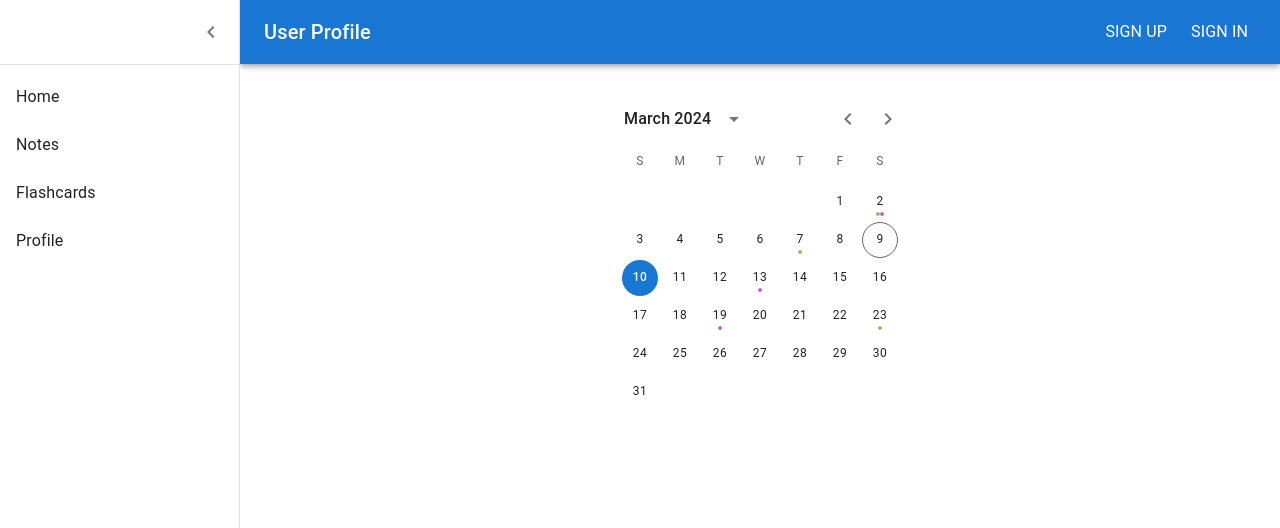
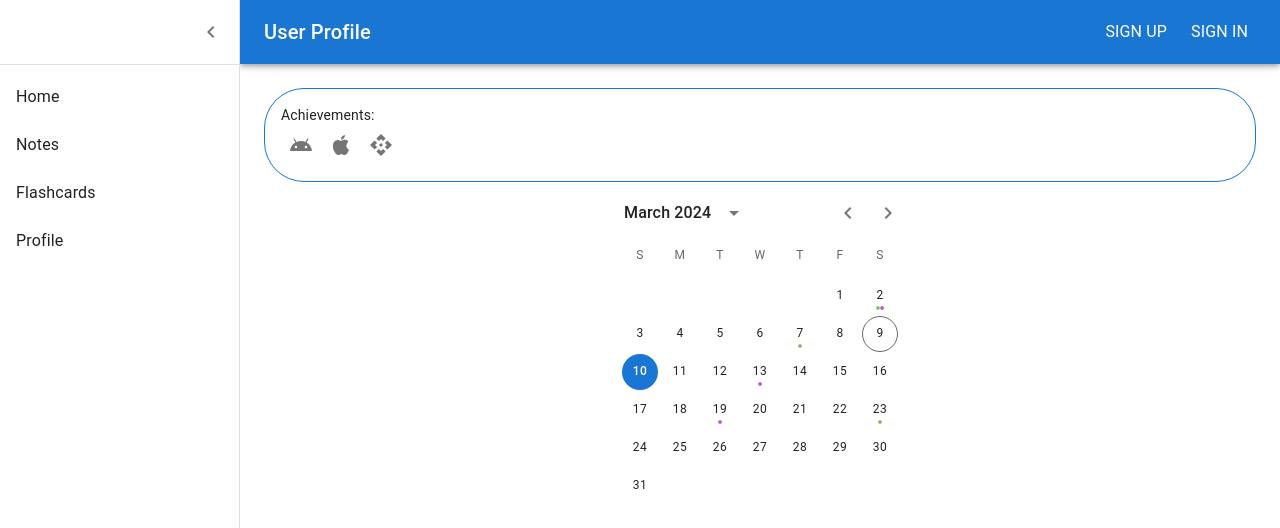
Before and after one commit to plzfday/oblivion, a Next.js app in the folder cortisol/: page /profile in a window 1280 px wide. Shown: the top 528 px of the page. Built offline with nearby package versions, Linux system fonts and the light colour scheme.

Commit message:
add achievement section

```diff
--- /dev/null
+++ b/cortisol/src/app/components/Achievement.tsx
@@ -0,0 +1,25 @@
+import {Box} from "@mui/material";
+import Typography from "@mui/material/Typography";
+import Badge from "@/app/components/Badge";
+import AndroidIcon from "@mui/icons-material/Android";
+import AppleIcon from '@mui/icons-material/Apple';
+import ApiIcon from '@mui/icons-material/Api';
+
+export default function Achievement() {
+    return (
+        <Box border={1} borderRadius={10} borderColor="primary.main" p={2}>
+            <Typography variant='body2'>
+                Achievements:
+            </Typography>
+            <Badge>
+                <AndroidIcon/>
+            </Badge>
+            <Badge>
+                <AppleIcon/>
+            </Badge>
+            <Badge>
+                <ApiIcon/>
+            </Badge>
+        </Box>
+    )
+}
--- /dev/null
+++ b/cortisol/src/app/components/Badge.tsx
@@ -0,0 +1,14 @@
+import IconButton from "@mui/material/IconButton";
+import AndroidIcon from '@mui/icons-material/Android';
+import * as React from 'react';
+
+interface BadgeProps {
+    children: React.ReactNode;
+}
+export default function Badge({children}: BadgeProps) {
+    return (
+        <IconButton>
+            {children}
+        </IconButton>
+    )
+}
--- a/cortisol/src/app/profile/page.tsx
+++ b/cortisol/src/app/profile/page.tsx
@@ -1,9 +1,11 @@
 import DateCalendarValue from '../components/Calendar';
 import Sidebar from '../components/Sidebar';
+import Achievement from "@/app/components/Achievement";
 
 export default function Note() {
   return (
     <Sidebar header={'User Profile'} sideList={['Home', 'Notes', 'Flashcards', 'Profile']}>
+        <Achievement/>
         <DateCalendarValue/>
     </Sidebar>
   );
```
